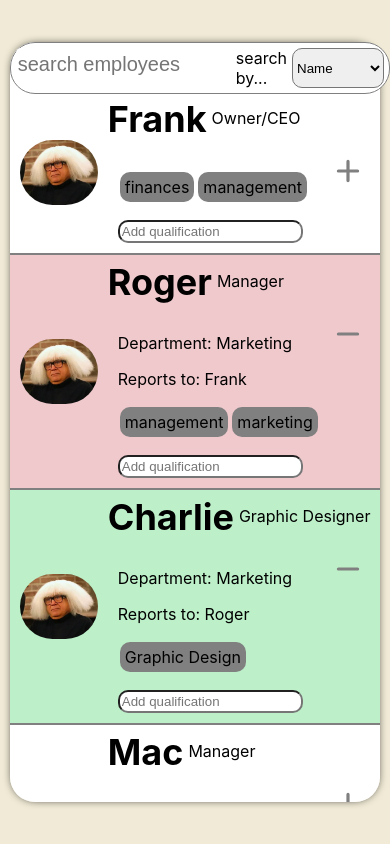
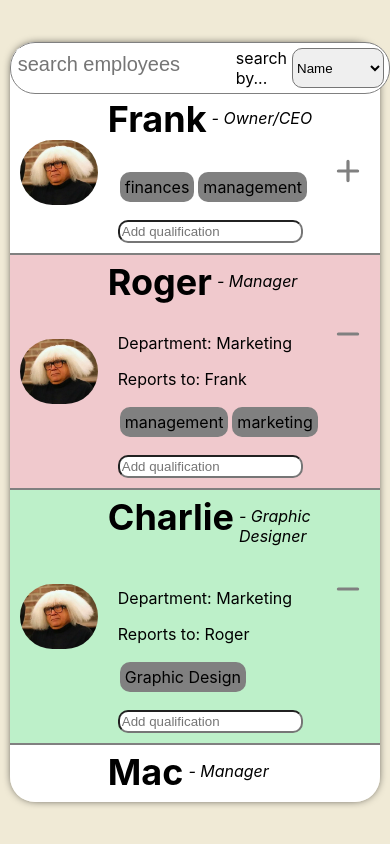
Before and after one commit to CD-Mackay/staffing-app, a React (Create React App) app: page / in a window 390 px wide. Built offline with nearby package versions, Linux system fonts and the light colour scheme.

Commit message:
Style new layout mobile

```diff
--- a/src/components/StaffCard/StaffCard.js
+++ b/src/components/StaffCard/StaffCard.js
@@ -22,7 +22,7 @@ const StaffCard = ({ employee }) => {
       </div>
       <div className="employee-header">
         <h4>{name}</h4>
-        <p>{title}</p>
+        <p> - {title}</p>
       </div>
       <div className="employee-info">
         <div>
--- a/src/components/StaffCard/styledStaffCard.js
+++ b/src/components/StaffCard/styledStaffCard.js
@@ -32,6 +32,9 @@ background-color: ${props => props.flag === "green" ? "#BDF0C9" : props.flag ===
       padding-top: 5px;
       padding-right: 5px;
     }
+    p {
+      font-style: italic;
+    }
   }
   .employee-info {
     display: flex;
```
